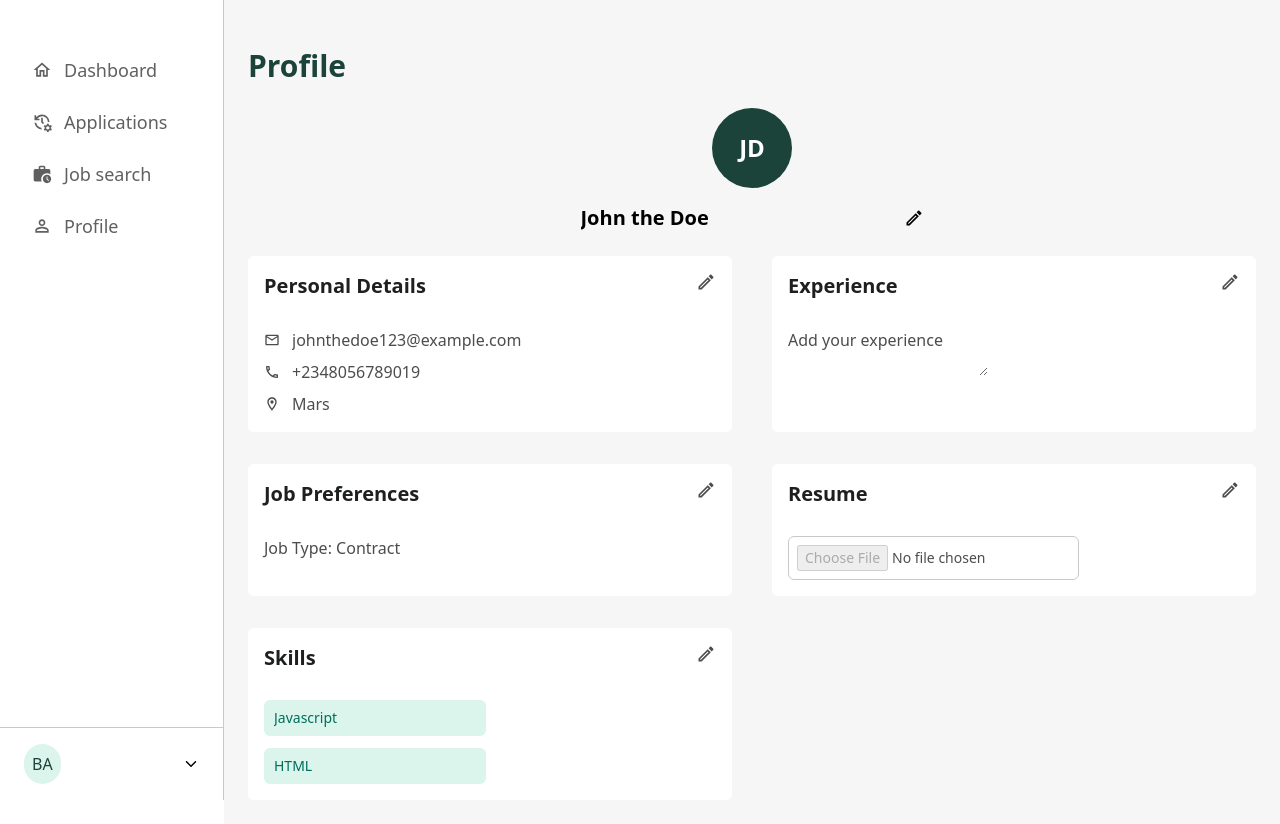
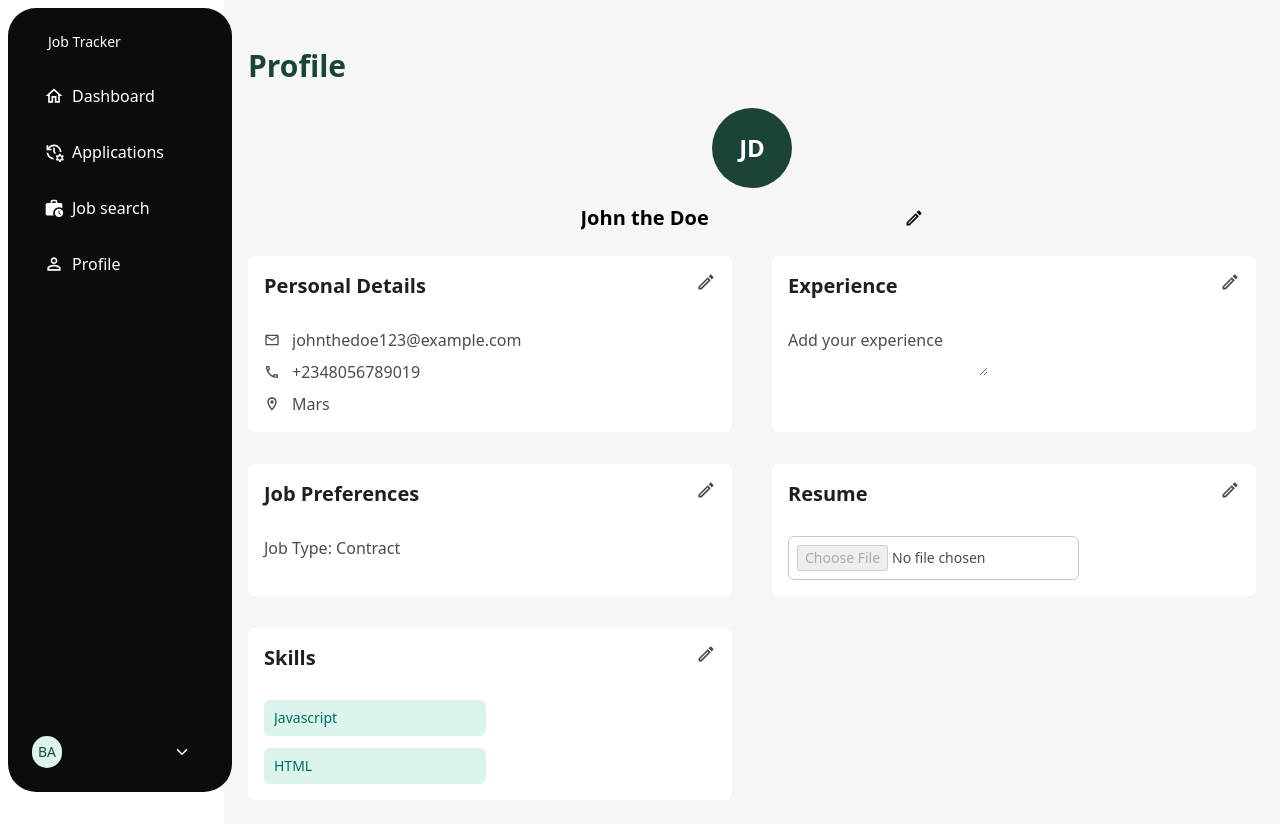
Before and after one commit to codesbysam/Job-Application--Tracker, a React (Vite) app: page /dashboard/profile in a window 1280 px wide. Built offline with nearby package versions, Linux system fonts and the light colour scheme.

Commit message:
update sidebar UI

```diff
--- a/src/Components/SideBar.jsx
+++ b/src/Components/SideBar.jsx
@@ -1,11 +1,10 @@
 import { useState, useEffect } from "react";
 import { SidebarMenuItem } from "./SidebarMenuItem";
 import { MdOutlineMenu, MdOutlineLogout } from "react-icons/md";
-import { IoIosArrowDown, IoMdSettings } from "react-icons/io";
+import { IoIosArrowDown, IoIosArrowUp, IoMdSettings } from "react-icons/io";
 import { Link, useLocation } from "react-router-dom";
 
 const SideBar = () => {
-
   const dropdownMenu = [
     {
       id: 0,
@@ -39,13 +38,13 @@ const SideBar = () => {
     const currentItem = menuItems.find((item) =>
       location.pathname.endsWith(item.path)
     );
-    const currentdropdownItem = dropdownMenu.find((item) =>
+    const currentDropdownItem = dropdownMenu.find((item) =>
       location.pathname.endsWith(item.path)
     );
     if (currentItem) {
       setPageTitle(currentItem.label);
-    } else if (currentdropdownItem) {
-      setPageTitle(currentdropdownItem.label);
+    } else if (currentDropdownItem) {
+      setPageTitle(currentDropdownItem.label);
     } else {
       setPageTitle("");
     }
@@ -57,42 +56,52 @@ const SideBar = () => {
 
   return (
     <div>
-      <nav className="border-b border-gray-light px-5 py-4 fixed left-0 right-0 top-0 z-50 lg:hidden bg-white">
-        <div className="flex gap-8 items-center">
-          <button className="text-xl md:text-3xl" onClick={toggleMenu}>
+      <nav
+        className={`border-b border-gray-light px-5 py-2.5 fixed left-2 top-2 rounded-full z-50 w-56 lg:hidden bg-[#0C0C0C] text-white ${
+          openSidebar ? "hidden" : "translate-x-0"
+        }`}
+      >
+        <div className="flex gap-4 items-center">
+          <button className="" onClick={toggleMenu}>
             <MdOutlineMenu />
           </button>
-          <h3 className="md:text-2xl">{pageTitle}</h3>
+          <h3 className="text-sm">{pageTitle}</h3>
         </div>
       </nav>
       <div
-        className={`fixed top-0 left-0 z-40 w-56 h-screen pt-14 lg:pt-8 transition-transform ${
-          openSidebar ? "translate-x-0" : "-translate-x-full"
-        } bg-white border-r border-gray-light lg:translate-x-0`}
+        className={`fixed top-2 left-2 bottom-2 rounded-[28px] z-40 w-56 py-4 lg:py-6 transition-transform ${
+          openSidebar ? "translate-x-0" : "hidden lg:block"
+        } bg-[#0C0C0C] lg:translate-x-0`}
       >
-        <div className="overflow-y-auto py-4 px-6 h-full bg-white">
-          <ul className="space-y-2">
+        <div className="rounded-[20px] overflow-y-auto px-4 bg-[#0C0C0C] text-white h-full">
+          <div className="flex items-center justify-between pl-6">
+            <p className="text-sm">Job Tracker</p>
+            <button className="text-xl lg:hidden" onClick={toggleMenu}>
+              <MdOutlineMenu />
+            </button>
+          </div>
+          <ul className="space-y-4 mt-6">
             {menuItems.map((item) => (
               <li key={item.id} onClick={toggleMenu}>
                 <Link
                   to={item.path}
-                  className="flex items-center p-2 text-[#606060] rounded-lg transition duration-75 hover:bg-teal-light cursor-pointer hover:text-teal focus:text-gray-dark focus:bg-teal-light text-lg"
+                  className="flex items-center gap-2 py-2 pl-5 rounded-full cursor-pointer active:text-[#163E20] active:bg-[#FAFEFB] hover:bg-[#ADB6B1] hover:text-[#242424] transition-colors duration-300"
                 >
                   <span className="text-xl">{item.icon}</span>
-                  <h4 className="ml-3">{item.label}</h4>
+                  <h4 className="">{item.label}</h4>
                 </Link>
               </li>
             ))}
           </ul>
         </div>
-        <div className="absolute bottom-0 py-4 px-6 left-0 p-4 border-t border-gray-light w-full">
+        <div className="absolute bottom-0 p-6 left-0">
           {dropdownVisible && (
-            <div className="my-4 rounded shadow-sm absolute bottom-14 ">
-              <ul className="py-3 text-[#606060]">
+            <div className="my-4 rounded shadow-sm absolute bottom-14 bg-[#0C0C0C] w-44">
+              <ul className="py-3 text-white space-y-2">
                 {dropdownMenu.map((item) => (
                   <li
                     key={item.id}
-                    className="flex items-center gap-2 p-2 pr-20 hover:bg-teal-light cursor-pointer rounded-lg hover:text-teal focus:text-gray-dark focus:bg-teal-light text-lg"
+                    className="flex items-center gap-2 py-2 pl-5 rounded-full cursor-pointer active:text-[#163E20] active:bg-[#FAFEFB] hover:bg-[#ADB6B1] hover:text-[#242424] transition-colors duration-300"
                     onClick={toggleMenu}
                   >
                     <span>{item.icon}</span>
@@ -105,14 +114,18 @@ const SideBar = () => {
             </div>
           )}
           <div
-            className="flex items-center justify-between hover:cursor-pointer"
+            className="flex items-center gap-28 hover:cursor-pointer"
             onClick={toggleDropdown}
           >
-            <span className="bg-teal-light text-teal-dark rounded-full p-2">
+            <span className="bg-teal-light text-teal-dark rounded-full p-1.5 text-sm">
               BA
             </span>
-            <span>
-              <IoIosArrowDown />
+            <span
+              className={`transition-transform duration-300 text-white ${
+                dropdownVisible ? "rotate-180" : "rotate-0"
+              }`}
+            >
+              {dropdownVisible ? <IoIosArrowUp /> : <IoIosArrowDown />}
             </span>
           </div>
         </div>
```
Also changed, not shown: src/Components/SidebarMenuItem.jsx (line endings or trailing spaces).
